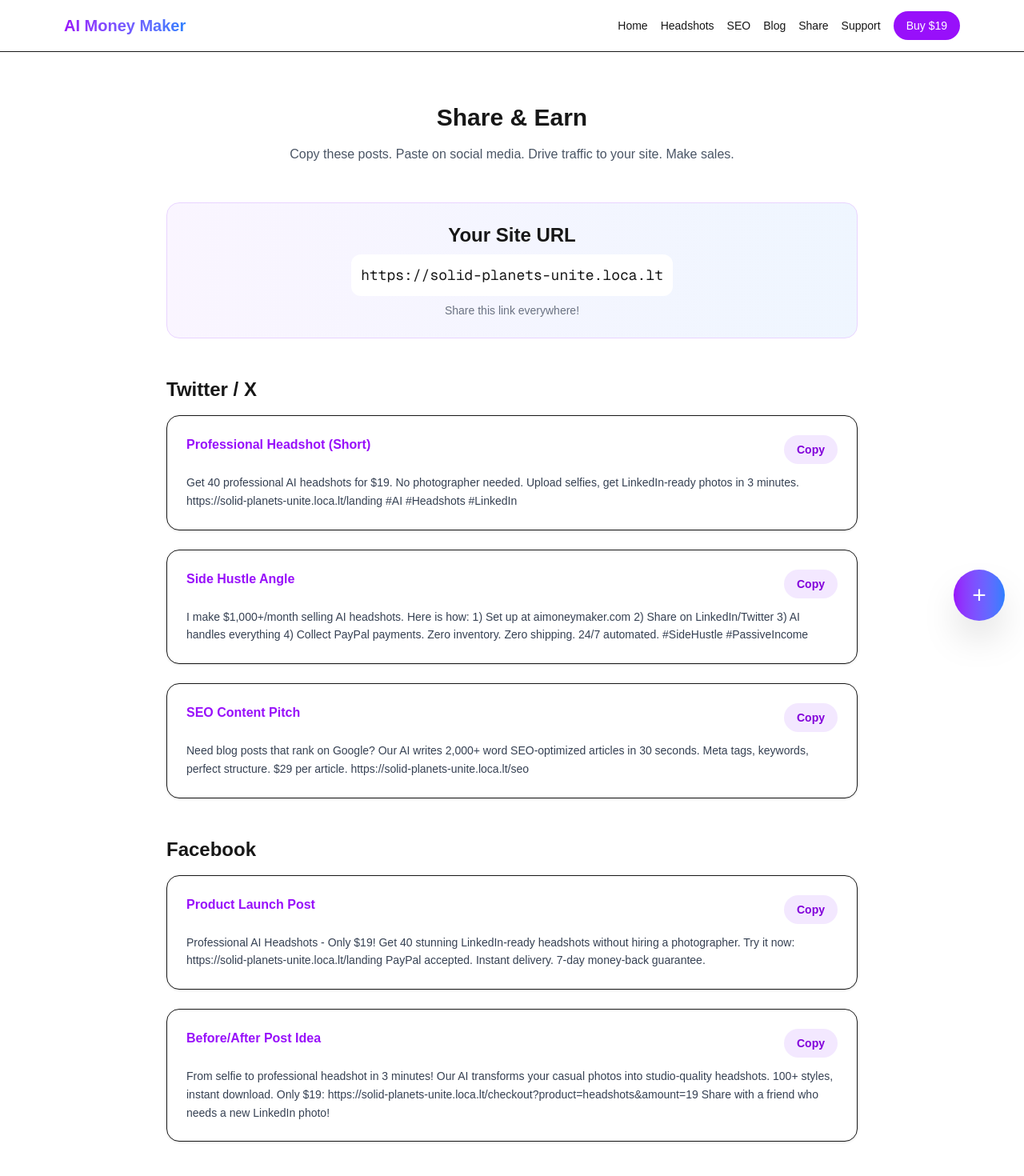
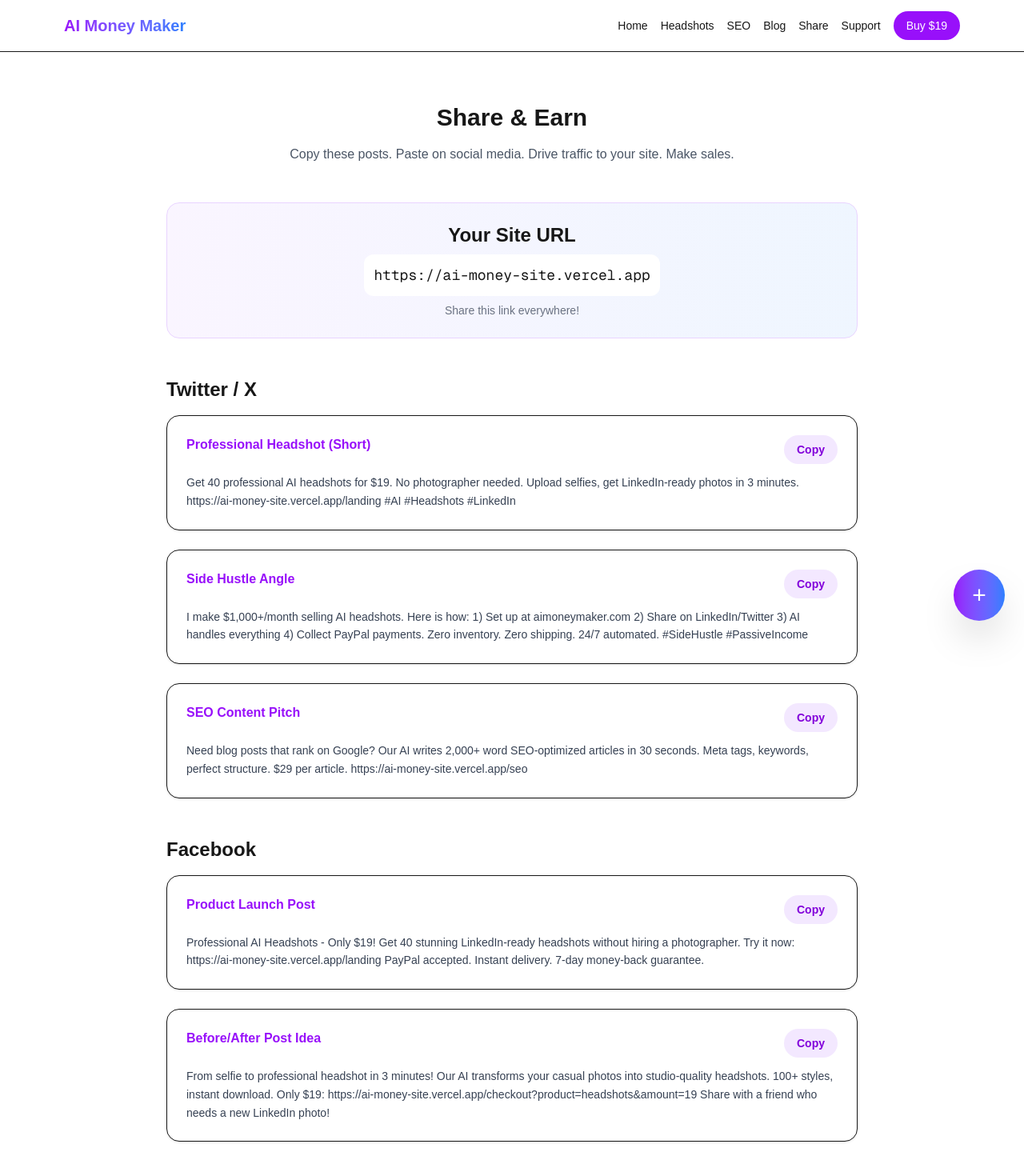
Before and after one commit to lzysas/ai-money-site, a Next.js app: page /share in a window 1280 px wide. Shown: the top 1470 px of the page at 80% size. Built offline with nearby package versions, Linux system fonts and the light colour scheme.

Commit message:
update all URLs to vercel domain

```diff
--- a/src/app/share/page.tsx
+++ b/src/app/share/page.tsx
@@ -5,7 +5,7 @@ const POSTS = {
   twitter: [
     {
       title: "Professional Headshot (Short)",
-      text: "Get 40 professional AI headshots for $19. No photographer needed. Upload selfies, get LinkedIn-ready photos in 3 minutes. https://solid-planets-unite.loca.lt/landing #AI #Headshots #LinkedIn",
+      text: "Get 40 professional AI headshots for $19. No photographer needed. Upload selfies, get LinkedIn-ready photos in 3 minutes. https://ai-money-site.vercel.app/landing #AI #Headshots #LinkedIn",
     },
     {
       title: "Side Hustle Angle",
@@ -13,33 +13,33 @@ const POSTS = {
     },
     {
       title: "SEO Content Pitch",
-      text: "Need blog posts that rank on Google? Our AI writes 2,000+ word SEO-optimized articles in 30 seconds. Meta tags, keywords, perfect structure. $29 per article. https://solid-planets-unite.loca.lt/seo",
+      text: "Need blog posts that rank on Google? Our AI writes 2,000+ word SEO-optimized articles in 30 seconds. Meta tags, keywords, perfect structure. $29 per article. https://ai-money-site.vercel.app/seo",
     },
   ],
   facebook: [
     {
       title: "Product Launch Post",
-      text: "Professional AI Headshots - Only $19! Get 40 stunning LinkedIn-ready headshots without hiring a photographer. Try it now: https://solid-planets-unite.loca.lt/landing PayPal accepted. Instant delivery. 7-day money-back guarantee.",
+      text: "Professional AI Headshots - Only $19! Get 40 stunning LinkedIn-ready headshots without hiring a photographer. Try it now: https://ai-money-site.vercel.app/landing PayPal accepted. Instant delivery. 7-day money-back guarantee.",
     },
     {
       title: "Before/After Post Idea",
-      text: "From selfie to professional headshot in 3 minutes! Our AI transforms your casual photos into studio-quality headshots. 100+ styles, instant download. Only $19: https://solid-planets-unite.loca.lt/checkout?product=headshots&amount=19 Share with a friend who needs a new LinkedIn photo!",
+      text: "From selfie to professional headshot in 3 minutes! Our AI transforms your casual photos into studio-quality headshots. 100+ styles, instant download. Only $19: https://ai-money-site.vercel.app/checkout?product=headshots&amount=19 Share with a friend who needs a new LinkedIn photo!",
     },
   ],
   reddit: [
     {
       title: "r/sidehustle",
-      text: "How I Built a $1K/Month AI Headshot Side Hustle (Zero Skills Required). I wanted to share my experience selling AI-generated headshots online. Here is the breakdown: Setup took 1 hour using the platform. Marketing is just posting on LinkedIn and Twitter. The AI handles all generation automatically. I collect payments via PayPal. Revenue: $19 per customer, about 2-3 sales per day. Happy to answer questions! https://solid-planets-unite.loca.lt",
+      text: "How I Built a $1K/Month AI Headshot Side Hustle (Zero Skills Required). I wanted to share my experience selling AI-generated headshots online. Here is the breakdown: Setup took 1 hour using the platform. Marketing is just posting on LinkedIn and Twitter. The AI handles all generation automatically. I collect payments via PayPal. Revenue: $19 per customer, about 2-3 sales per day. Happy to answer questions! https://ai-money-site.vercel.app",
     },
     {
       title: "r/LinkedIn",
-      text: "PSA: You can now get professional headshots for $19 using AI. I was skeptical but tried it and got 40 incredible headshots in 3 minutes. They look better than the $300 photographer I used last year. Sharing because everyone on LinkedIn needs a great profile photo. https://solid-planets-unite.loca.lt/landing",
+      text: "PSA: You can now get professional headshots for $19 using AI. I was skeptical but tried it and got 40 incredible headshots in 3 minutes. They look better than the $300 photographer I used last year. Sharing because everyone on LinkedIn needs a great profile photo. https://ai-money-site.vercel.app/landing",
     },
   ],
   linkedin: [
     {
       title: "Professional Post",
-      text: "Your LinkedIn photo is your first impression. Studies show profiles with professional headshots get 14x more views. But professional photographers charge $200-$500. I found a solution: AI-generated headshots for just $19. Upload a few selfies, get 40 professional headshots in 3 minutes. I tried it myself and the results are incredible. Check it out: https://solid-planets-unite.loca.lt/landing",
+      text: "Your LinkedIn photo is your first impression. Studies show profiles with professional headshots get 14x more views. But professional photographers charge $200-$500. I found a solution: AI-generated headshots for just $19. Upload a few selfies, get 40 professional headshots in 3 minutes. I tried it myself and the results are incredible. Check it out: https://ai-money-site.vercel.app/landing",
     },
   ],
 };
@@ -55,7 +55,7 @@ export default function SharePage() {
       <div className="mb-12 p-6 bg-gradient-to-r from-purple-50 to-blue-50 rounded-2xl border border-purple-200 text-center">
         <div className="text-2xl font-bold mb-2">Your Site URL</div>
         <div className="text-lg font-mono bg-white rounded-xl p-3 inline-block mb-2">
-          https://solid-planets-unite.loca.lt
+          https://ai-money-site.vercel.app
         </div>
         <p className="text-sm text-gray-500">Share this link everywhere!</p>
       </div>
```
